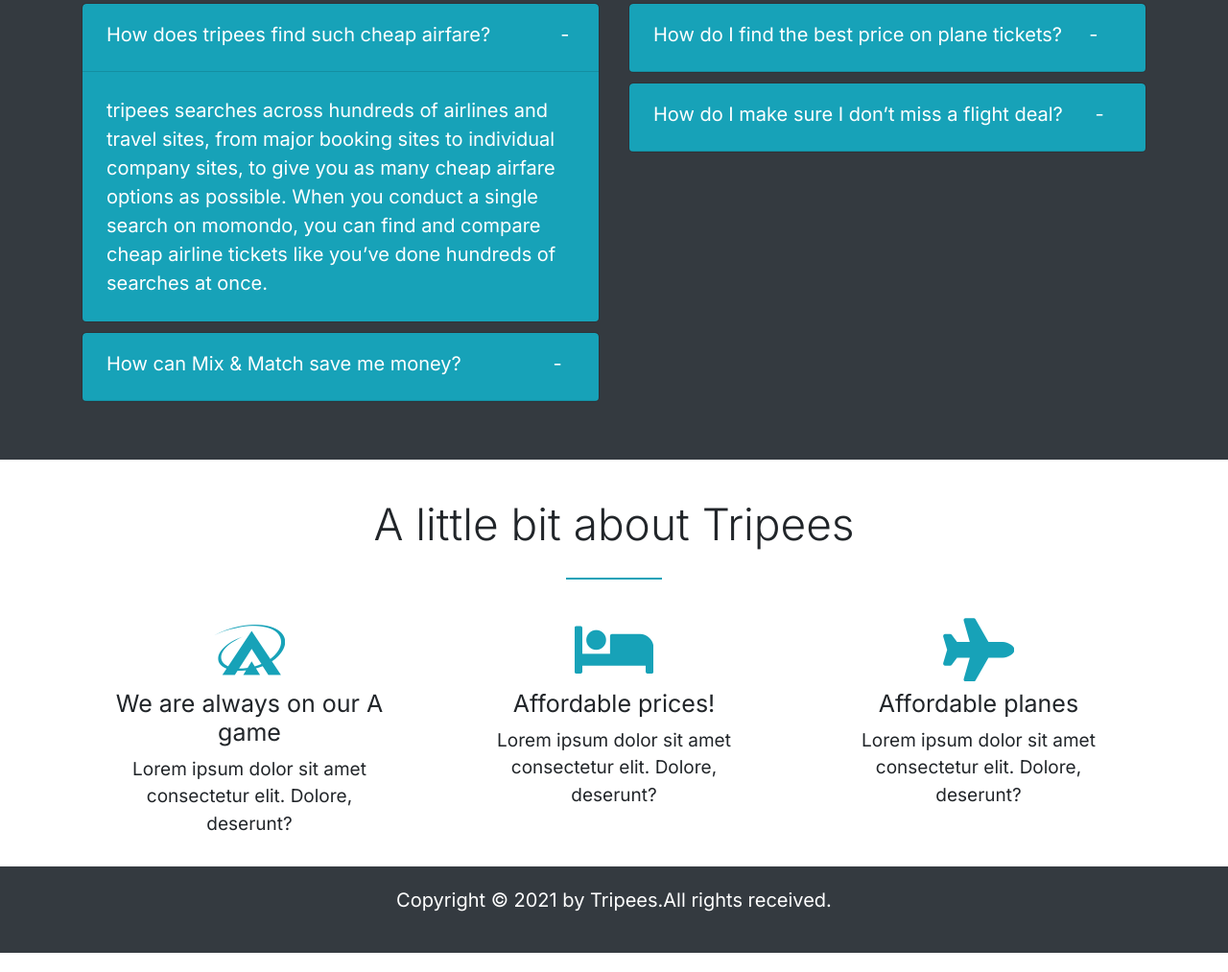
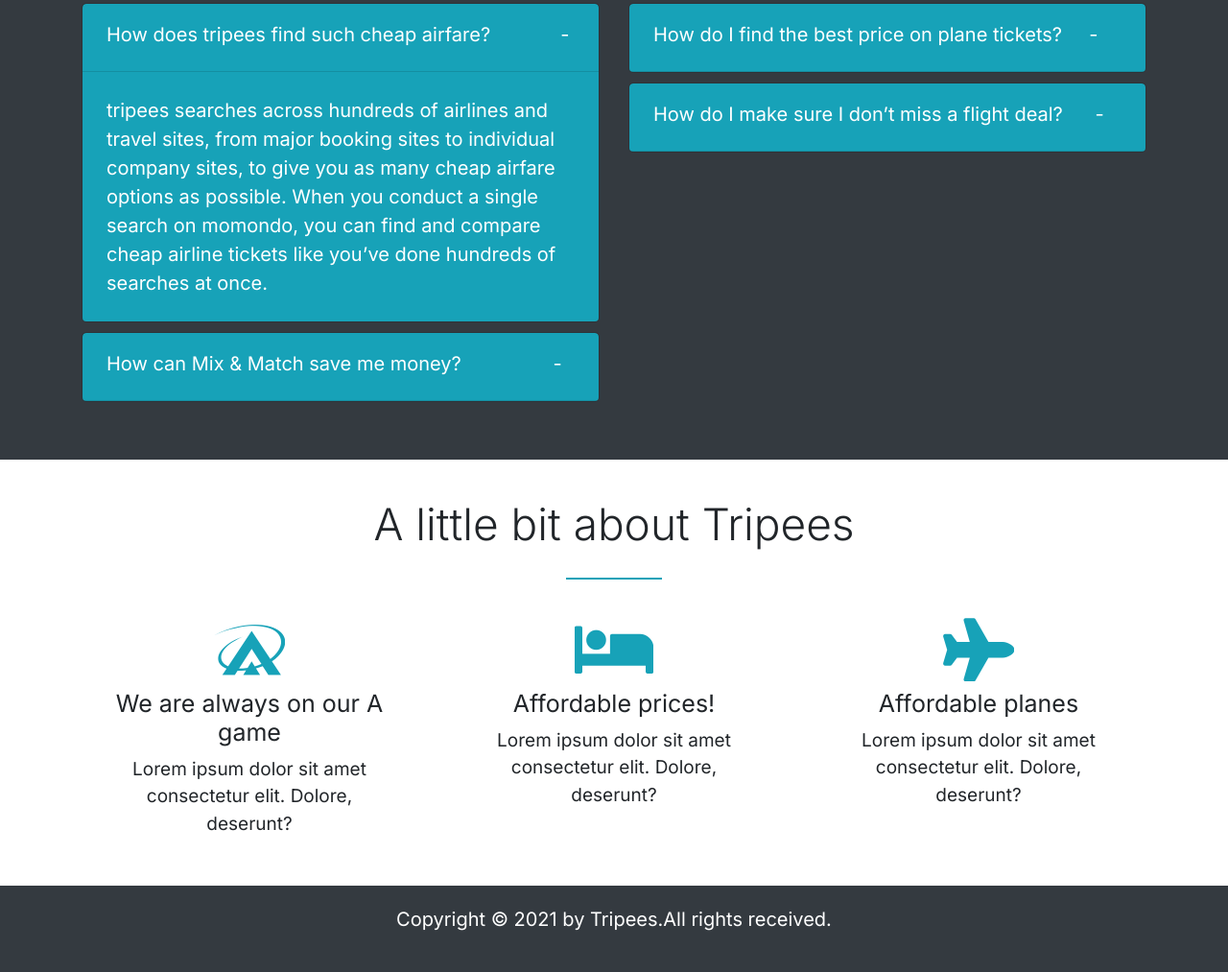
Before and after one commit to NoorMohamed-intern/Tripees, a plain HTML site: page index.html in a window 1280 px wide. Shown: the part 1816-2829 px from the top of the page at 96% size. Drawn offline with nearby package versions, Linux system fonts and the light colour scheme.

Commit message:
about-us-padding

```diff
--- a/index.html
+++ b/index.html
@@ -439,7 +439,7 @@
       </div>
     </section>
 
-    <section id="about-us" class="text-center m-2">
+    <section id="about-us" class="text-center mt-2 mb-4">
       <div class="container">
         <h3 class="p-4">A little bit about Tripees</h3>
         <div class="row">
```
